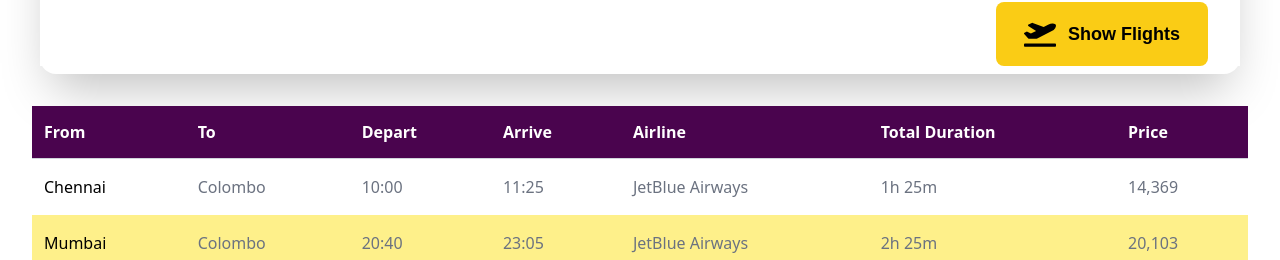
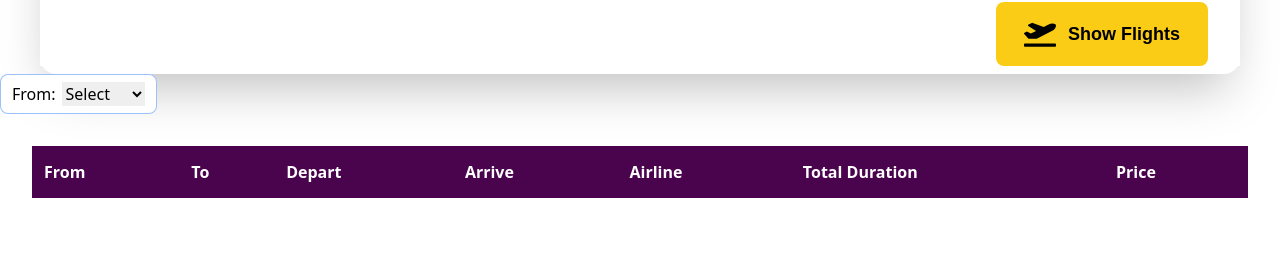
Before and after one commit to arbajbegade/flyingo-project, a React (Create React App) app in the folder flyingo-app/: page /trip-details/1 in a window 1280 px wide. Shown: the part 540-800 px from the top of the page. Built offline with nearby package versions, Linux system fonts and the light colour scheme; a web font is replaced by a local one.

Commit message:
changes in trip

```diff
--- a/flyingo-app/src/Components/Trip/TripDetails.js
+++ b/flyingo-app/src/Components/Trip/TripDetails.js
@@ -1,14 +1,40 @@
-import React from "react";
+import React, { useState } from "react";
 import { useParams } from "react-router-dom";
 import flightDetails from "./flightList";
 
 function TripDetails() {
   const { id } = useParams(); // Get the item id from the URL params
   const flightinfo = flightDetails.find((flight) => flight.pid == id);
-  console.log(flightinfo.planesList);
+  const planesList = flightinfo.planesList;
+
+  const [selectedFromLocation, setSelectedFromLocation] = useState("");
+  const uniqueFromLocations = [
+    ...new Set(flightinfo.planesList.map((plane) => plane.from)),
+  ];
+  const filteredPlanesList = planesList.filter(
+    (plane) => plane.from === selectedFromLocation
+  );
 
   return (
     <>
+      <div className="">
+        <label className="inline-flex  justify-center gap-x-1.5 rounded-lg bg-white px-3 py-2 ring-1 ring-inset">
+          From:
+          <select
+            name="from"
+            id="from"
+            onChange={(e) => setSelectedFromLocation(e.target.value)}
+          >
+            <option value="">Select</option>
+            {uniqueFromLocations.map((f, index) => (
+              <option key={index} value={f}>
+                {f}
+              </option>
+            ))}
+          </select>
+        </label>
+      </div>
+
       <div className="px-4 sm:px-6 lg:px-8">
         <div className="mt-8 flow-root">
           <div className="-mx-4 -my-2 overflow-x-auto sm:-mx-6 lg:-mx-8">
@@ -62,7 +88,7 @@ function TripDetails() {
                 </thead>
 
                 <tbody className="">
-                  {flightinfo.planesList.map((p, index) => (
+                  {filteredPlanesList.map((p, index) => (
                     <tr
                       key={p.id}
                       className={index % 2 === 0 ? undefined : "bg-yellow-200"}
```
